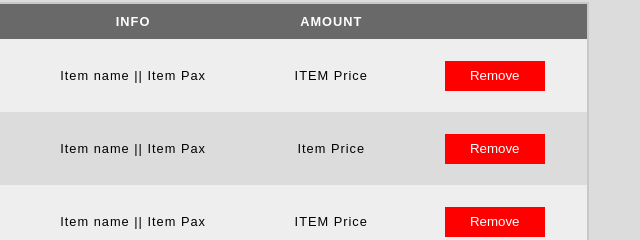
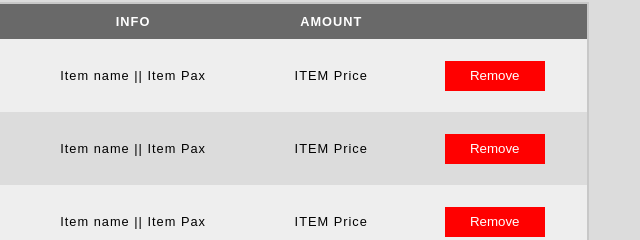
Before and after one commit to jcedriciglesias/Mihanz-Catering, a plain HTML site: page html/Cart.html in a window 1280 px wide. Shown: the part 113-353 px from the top of the page, 640-1280 px from the left. Drawn offline with Linux system fonts and the light colour scheme.

Commit message:
admin side

```diff
--- a/html/Cart.html
+++ b/html/Cart.html
@@ -41,7 +41,7 @@
                             <th scope="row"><input type="checkbox" name="check-out"></th>
                             <td><img src="mihanz_Logo.jpg" alt=""></td>
                             <td>Item name || Item Pax</td>
-                            <td>Item Price</td>
+                            <td>ITEM Price</td>
                             <td><button>Remove</button></td>
 
                         </tr>
```
Also changed, not shown: Admin/css/admin-index.css (added), Admin/html/Orders.html (added), Admin/html/Reservation.html (added), Admin/html/product/Products.html (added), Admin/index.html (added).
